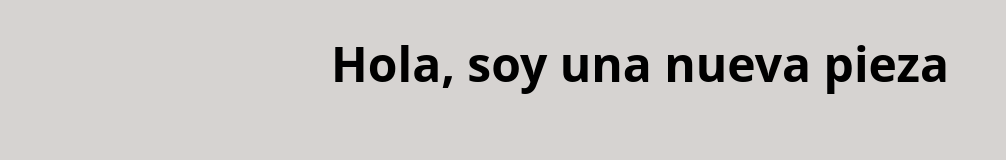
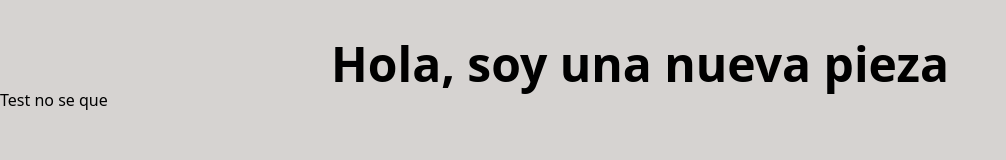
Before and after one commit to Purple-c/users-crud, a website: page index.html in a window 1280 px wide. Shown: the whole page, without its empty margins (0-1006 px from the left). Drawn offline with Linux system fonts and the light colour scheme.

Commit message:
Change in index.html

```diff
--- a/index.html
+++ b/index.html
@@ -9,6 +9,8 @@
 <body class="bg-stone-300">
     <h1 class="text-5xl font-bold text-center mt-10">Hola, soy una nueva pieza</h1>
 
+    <h2>Test no se que</h2>
+
     <script src="src/js/script.js"></script>
 </body>
 </html>
```
